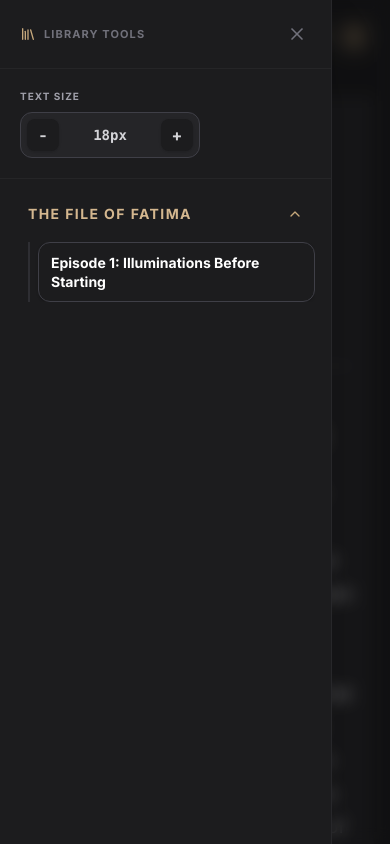
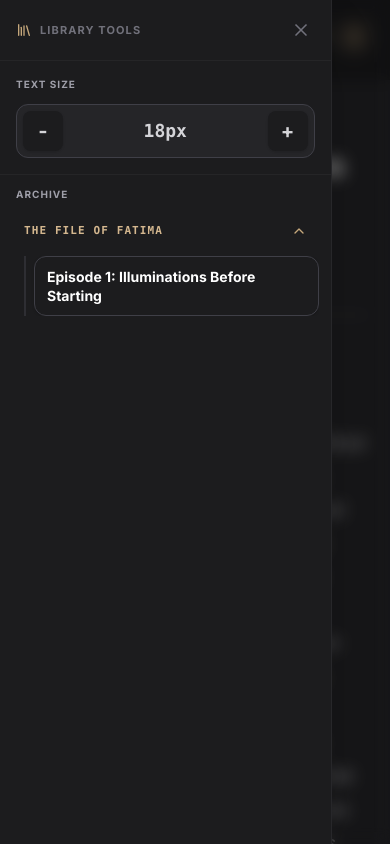
Before and after one commit to hadimh99/concept-atlas, a React (Vite) app in the folder concept-ui/: page / in a window 390 px wide. Both pictures are taken after a click on the button 257 px from the left and 37 px from the top of the page. Shown: the top 844 px of the page. Built offline with nearby package versions, Linux system fonts and the light colour scheme; a web font is replaced by a local one.

Commit message:
UI Architecture: Restored desktop customize location, fixed edge-to-edge mobile, and stripped react state from scroll to restore iOS physics

```diff
--- a/concept-ui/src/App.jsx
+++ b/concept-ui/src/App.jsx
@@ -470,9 +470,13 @@ const QuranReader = ({ activeFontFamily, fontStyle, setFontStyle, handleSurahSel
 const TranscriptLibrary = ({ transcripts }) => {
   const [activeDoc, setActiveDoc] = useState(transcripts[0]);
   const [isArchiveOpen, setIsArchiveOpen] = useState(true);
-  const [isCustomiseOpen, setIsCustomiseOpen] = useState(true);
   const [isMobileDrawerOpen, setIsMobileDrawerOpen] = useState(true);
   const [fontSize, setFontSize] = useState(18);
+
+  // Direct DOM Refs for High-Performance Scrolling (Zero Re-renders)
+  const maxScrollYRef = useRef(0);
+  const returnDesktopRef = useRef(null);
+  const returnMobileRef = useRef(null);
 
   // Group transcripts by Series dynamically
   const groupedTranscripts = useMemo(() => {
@@ -503,23 +507,51 @@ const TranscriptLibrary = ({ transcripts }) => {
     mainTitle = activeDoc.title.replace(seriesTitle + ' - ', '');
   }
 
-  // --- PERFORMANCE FIX: Track scroll with a Ref to prevent React re-rendering on every pixel ---
-  const maxScrollYRef = useRef(0);
-  const [showReturn, setShowReturn] = useState(false);
-
+  // HIGH-PERFORMANCE SCROLL TRACKER
   useEffect(() => {
     let ticking = false;
     const handleScroll = () => {
       if (!ticking) {
         window.requestAnimationFrame(() => {
           const y = window.scrollY;
+
           if (y >= maxScrollYRef.current - 50) {
+            // User is at the bottom of their read - update max and HIDE buttons
             maxScrollYRef.current = Math.max(y, maxScrollYRef.current);
-            if (showReturn) setShowReturn(false);
+            if (returnDesktopRef.current) {
+              returnDesktopRef.current.style.opacity = '0';
+              returnDesktopRef.current.style.pointerEvents = 'none';
+              returnDesktopRef.current.style.transform = 'translateY(-50%) translateX(20px)';
+            }
+            if (returnMobileRef.current) {
+              returnMobileRef.current.style.opacity = '0';
+              returnMobileRef.current.style.pointerEvents = 'none';
+              returnMobileRef.current.style.transform = 'translateY(20px) scale(0.8)';
+            }
           } else if (maxScrollYRef.current - y > 1500) {
-            if (!showReturn) setShowReturn(true);
+            // User scrolled UP significantly - SHOW buttons
+            if (returnDesktopRef.current) {
+              returnDesktopRef.current.style.opacity = '1';
+              returnDesktopRef.current.style.pointerEvents = 'auto';
+              returnDesktopRef.current.style.transform = 'translateY(-50%) translateX(0px)';
+            }
+            if (returnMobileRef.current) {
+              returnMobileRef.current.style.opacity = '1';
+              returnMobileRef.current.style.pointerEvents = 'auto';
+              returnMobileRef.current.style.transform = 'translateY(0px) scale(1)';
+            }
           } else {
-            if (showReturn) setShowReturn(false);
+            // User is within standard reading threshold - HIDE buttons
+            if (returnDesktopRef.current) {
+              returnDesktopRef.current.style.opacity = '0';
+              returnDesktopRef.current.style.pointerEvents = 'none';
+              returnDesktopRef.current.style.transform = 'translateY(-50%) translateX(20px)';
+            }
+            if (returnMobileRef.current) {
+              returnMobileRef.current.style.opacity = '0';
+              returnMobileRef.current.style.pointerEvents = 'none';
+              returnMobileRef.current.style.transform = 'translateY(20px) scale(0.8)';
+            }
           }
           ticking = false;
         });
@@ -528,11 +560,10 @@ const TranscriptLibrary = ({ transcripts }) => {
     };
     window.addEventListener('scroll', handleScroll, { passive: true });
     return () => window.removeEventListener('scroll', handleScroll);
-  }, [showReturn]);
+  }, []);
 
   const jumpBack = () => {
     window.scrollTo({ top: maxScrollYRef.current, behavior: 'smooth' });
-    setTimeout(() => setShowReturn(false), 150);
   };
 
   const parseFormatting = (text) => {
@@ -555,8 +586,7 @@ const TranscriptLibrary = ({ transcripts }) => {
             onClick={() => toggleSeries(groupSeriesName)}
             className="flex items-center justify-between py-2 px-3 hover:bg-zinc-100 dark:hover:bg-[#2c2c2e] rounded-lg transition-colors group cursor-pointer"
           >
-            {/* ENLARGED, BOLD SERIES TITLE */}
-            <span className="text-sm sm:text-base font-sans font-extrabold uppercase tracking-widest text-[#c6a87c] dark:text-[#d4b78f] group-hover:text-[#b09265] transition-colors text-left flex-1 pr-4 leading-relaxed">
+            <span className="text-[11px] font-mono font-bold uppercase tracking-widest text-[#c6a87c] dark:text-[#d4b78f] group-hover:text-[#b09265] transition-colors text-left flex-1 pr-4 leading-relaxed">
               {groupSeriesName}
             </span>
             {expandedSeries[groupSeriesName] ? <ChevronUp className="w-4 h-4 text-[#c6a87c] shrink-0" /> : <ChevronDown className="w-4 h-4 text-zinc-500 shrink-0" />}
@@ -580,33 +610,67 @@ const TranscriptLibrary = ({ transcripts }) => {
     </div>
   );
 
+  // Shared Tool Drawer (Resizer + Archive)
+  const LibraryTools = ({ isMobile }) => (
+    <div className="flex flex-col h-full">
+      <div className="p-4 sm:p-5 border-b border-zinc-100 dark:border-zinc-800/80 shrink-0 flex justify-between items-center">
+        <h2 className="text-[11px] font-bold text-zinc-500 uppercase tracking-widest flex items-center gap-2"><LibraryIcon className="w-4 h-4 text-[#c6a87c]" /> Library Tools</h2>
+        {isMobile ? (
+          <button onClick={() => setIsMobileDrawerOpen(false)} className="p-1"><X className="w-5 h-5 text-zinc-500" /></button>
+        ) : (
+          <button onClick={() => setIsArchiveOpen(false)} className="p-1 hover:bg-zinc-100 dark:hover:bg-zinc-800 rounded-full transition-colors cursor-pointer"><X className="w-4 h-4 text-zinc-500" /></button>
+        )}
+      </div>
+
+      {/* TEXT RESIZER STRETCHED FULL WIDTH */}
+      <div className="p-4 sm:p-5 border-b border-zinc-100 dark:border-zinc-800/80 shrink-0">
+        <span className="text-[10px] font-bold uppercase tracking-widest text-zinc-400 block mb-3">Text Size</span>
+        <div className="flex items-center justify-between bg-zinc-50 dark:bg-[#252528] rounded-xl p-1.5 sm:p-2 border border-zinc-200 dark:border-zinc-700 w-full">
+          <button onClick={() => setFontSize(Math.max(14, fontSize - 1))} className="w-10 h-10 sm:w-12 sm:h-12 flex items-center justify-center rounded-lg bg-white dark:bg-[#1c1c1e] text-zinc-600 dark:text-zinc-300 font-bold shadow-sm text-xl cursor-pointer hover:bg-zinc-50 dark:hover:bg-zinc-800 transition-colors">-</button>
+          <span className="text-lg font-mono font-bold text-zinc-700 dark:text-zinc-300 flex-grow text-center">{fontSize}px</span>
+          <button onClick={() => setFontSize(Math.min(28, fontSize + 1))} className="w-10 h-10 sm:w-12 sm:h-12 flex items-center justify-center rounded-lg bg-white dark:bg-[#1c1c1e] text-zinc-600 dark:text-zinc-300 font-bold shadow-sm text-xl cursor-pointer hover:bg-zinc-50 dark:hover:bg-zinc-800 transition-colors">+</button>
+        </div>
+      </div>
+
+      <div className="p-3 sm:p-4 overflow-y-auto smart-scrollbar flex-grow flex flex-col gap-2">
+        <span className="text-[10px] font-bold uppercase tracking-widest text-zinc-400 block ml-1 mb-1">Archive</span>
+        <ArchiveList />
+      </div>
+    </div>
+  );
+
   return (
-    <div className="w-full min-h-screen pt-24 sm:pt-32 pb-32 flex justify-center font-sans relative">
+    // Note: px-0 on mobile forces edge-to-edge. Desktop keeps px-6 lg:px-8.
+    <div className="w-full min-h-screen pt-20 sm:pt-32 pb-32 flex justify-center font-sans relative px-0 sm:px-6 lg:px-8">
 
       {/* --- DESKTOP RETURN TO READING BUTTON --- */}
+      <button
+        ref={returnDesktopRef}
+        onClick={jumpBack}
+        style={{ opacity: 0, pointerEvents: 'none', transform: 'translateY(-50%) translateX(20px)' }}
+        className="hidden md:flex fixed top-1/2 right-4 lg:right-6 z-[100] bg-white dark:bg-[#252528] text-[#c6a87c] border border-zinc-200 dark:border-zinc-800 p-2.5 rounded-full shadow-2xl flex-col items-center gap-3 cursor-pointer hover:scale-105 transition-all duration-300"
+      >
+        <span style={{ writingMode: 'vertical-rl' }} className="text-[10px] font-bold uppercase tracking-widest mb-2 mt-1">Return to Reading</span>
+        <ArrowDown className="w-4 h-4 animate-bounce mb-1" />
+      </button>
+
+      {/* --- MOBILE RETURN TO READING BUTTON ('R' Module) --- */}
+      <button
+        ref={returnMobileRef}
+        onClick={jumpBack}
+        style={{ opacity: 0, pointerEvents: 'none', transform: 'translateY(20px) scale(0.8)' }}
+        className="md:hidden fixed bottom-6 right-6 z-[100] w-12 h-12 bg-zinc-900 dark:bg-[#e4d3ba] text-[#d4b78f] dark:text-[#5c4a30] border border-zinc-700 dark:border-zinc-300 rounded-full shadow-2xl flex flex-col items-center justify-center cursor-pointer transition-all duration-300"
+      >
+        <span className="font-extrabold text-[14px] leading-none mt-1">R</span>
+        <ArrowDown className="w-3.5 h-3.5 animate-bounce mt-0.5" />
+      </button>
+
+
+      {/* --- FLOATING ARCHIVE TOGGLE (Visible when sidebar is hidden) --- */}
       <AnimatePresence>
-        {showReturn && (
-          <motion.button
-            initial={{ opacity: 0, x: 20 }} animate={{ opacity: 1, x: 0 }} exit={{ opacity: 0, x: 20 }}
-            onClick={jumpBack}
-            className="hidden md:flex fixed top-1/2 right-4 lg:right-6 -translate-y-1/2 z-[100] bg-white dark:bg-[#252528] text-[#c6a87c] border border-zinc-200 dark:border-zinc-800 p-2.5 rounded-full shadow-2xl flex-col items-center gap-3 cursor-pointer hover:scale-105 transition-transform"
-          >
-            <span style={{ writingMode: 'vertical-rl' }} className="text-[10px] font-bold uppercase tracking-widest mb-2 mt-1">Return to Reading</span>
-            <ArrowDown className="w-4 h-4 animate-bounce mb-1" />
-          </motion.button>
-        )}
-      </AnimatePresence>
-
-      {/* --- MOBILE RETURN TO READING BUTTON ('R' Module Bottom Right) --- */}
-      <AnimatePresence>
-        {showReturn && (
-          <motion.button
-            initial={{ opacity: 0, scale: 0.8, y: 20 }} animate={{ opacity: 1, scale: 1, y: 0 }} exit={{ opacity: 0, scale: 0.8, y: 20 }}
-            onClick={jumpBack}
-            className="md:hidden fixed bottom-6 right-6 z-[100] w-12 h-12 bg-zinc-900 dark:bg-[#e4d3ba] text-[#d4b78f] dark:text-[#5c4a30] border border-zinc-700 dark:border-zinc-300 rounded-full shadow-2xl flex flex-col items-center justify-center cursor-pointer"
-          >
-            <span className="font-extrabold text-[14px] leading-none mt-1">R</span>
-            <ArrowDown className="w-3.5 h-3.5 animate-bounce mt-0.5" />
+        {!isArchiveOpen && (
+          <motion.button initial={{ opacity: 0, x: -20 }} animate={{ opacity: 1, x: 0 }} exit={{ opacity: 0, x: -20 }} onClick={() => setIsArchiveOpen(true)} className="hidden md:block fixed top-32 left-8 z-50 p-3 bg-white dark:bg-[#252528] border border-zinc-200 dark:border-zinc-800 shadow-xl rounded-full text-zinc-500 hover:text-[#c6a87c] transition-colors cursor-pointer group" title="Open Archive">
+            <LibraryIcon className="w-5 h-5 group-hover:scale-110 transition-transform" />
           </motion.button>
         )}
       </AnimatePresence>
@@ -624,23 +688,6 @@ const TranscriptLibrary = ({ transcripts }) => {
         )}
       </AnimatePresence>
 
-      {/* --- DESKTOP FLOATING TOGGLES --- */}
-      <div className="hidden md:block">
-        <AnimatePresence>
-          {!isArchiveOpen && (
-            <motion.button initial={{ opacity: 0, x: -20 }} animate={{ opacity: 1, x: 0 }} exit={{ opacity: 0, x: -20 }} onClick={() => setIsArchiveOpen(true)} className="fixed top-32 left-8 z-50 p-3 bg-white dark:bg-[#252528] border border-zinc-200 dark:border-zinc-800 shadow-xl rounded-full text-zinc-500 hover:text-[#c6a87c] transition-colors cursor-pointer group" title="Open Archive">
-              <LibraryIcon className="w-5 h-5 group-hover:scale-110 transition-transform" />
-            </motion.button>
-          )}
-        </AnimatePresence>
-        <AnimatePresence>
-          {!isCustomiseOpen && (
-            <motion.button initial={{ opacity: 0, x: 20 }} animate={{ opacity: 1, x: 0 }} exit={{ opacity: 0, x: 20 }} onClick={() => setIsCustomiseOpen(true)} className="fixed top-32 right-8 z-50 p-3 bg-white dark:bg-[#252528] border border-zinc-200 dark:border-zinc-800 shadow-xl rounded-full text-zinc-500 hover:text-[#c6a87c] transition-colors cursor-pointer group" title="Open Customise">
-              <Settings2 className="w-5 h-5 group-hover:scale-110 transition-transform" />
-            </motion.button>
-          )}
-        </AnimatePresence>
-      </div>
 
       {/* --- MOBILE UNIFIED DRAWER --- */}
       <AnimatePresence>
@@ -657,49 +704,26 @@ const TranscriptLibrary = ({ transcripts }) => {
               initial={{ x: '-100%' }} animate={{ x: 0 }} exit={{ x: '-100%' }} transition={{ type: "spring", damping: 25, stiffness: 200 }}
               className="md:hidden fixed top-0 bottom-0 left-0 w-[85vw] max-w-[340px] bg-white dark:bg-[#1c1c1e] z-[200] shadow-2xl border-r border-zinc-200 dark:border-zinc-800 flex flex-col overflow-hidden"
             >
-              <div className="p-5 border-b border-zinc-100 dark:border-zinc-800/80 shrink-0 flex justify-between items-center">
-                <h2 className="text-[11px] font-bold text-zinc-500 uppercase tracking-widest flex items-center gap-2"><LibraryIcon className="w-4 h-4 text-[#c6a87c]" /> Library Tools</h2>
-                <button onClick={() => setIsMobileDrawerOpen(false)} className="p-1"><X className="w-5 h-5 text-zinc-500" /></button>
-              </div>
-
-              {/* MINIMIZED TEXT RESIZER FOR MOBILE */}
-              <div className="p-5 border-b border-zinc-100 dark:border-zinc-800/80 shrink-0">
-                <span className="text-[10px] font-bold uppercase tracking-widest text-zinc-400 block mb-2">Text Size</span>
-                <div className="flex items-center justify-between bg-zinc-50 dark:bg-[#252528] rounded-xl p-1.5 border border-zinc-200 dark:border-zinc-700 w-[180px]">
-                  <button onClick={() => setFontSize(Math.max(14, fontSize - 1))} className="w-8 h-8 flex items-center justify-center rounded-lg bg-white dark:bg-[#1c1c1e] text-zinc-600 dark:text-zinc-300 font-bold shadow-sm text-base">-</button>
-                  <span className="text-sm font-mono font-bold text-zinc-700 dark:text-zinc-300">{fontSize}px</span>
-                  <button onClick={() => setFontSize(Math.min(28, fontSize + 1))} className="w-8 h-8 flex items-center justify-center rounded-lg bg-white dark:bg-[#1c1c1e] text-zinc-600 dark:text-zinc-300 font-bold shadow-sm text-base">+</button>
-                </div>
-              </div>
-
-              <div className="p-4 overflow-y-auto smart-scrollbar flex-grow flex flex-col gap-2">
-                <ArchiveList />
-              </div>
+              <LibraryTools isMobile={true} />
             </motion.div>
           </>
         )}
       </AnimatePresence>
 
 
-      {/* --- DESKTOP THREE-PILLAR LAYOUT ENGINE --- */}
-      <div className="w-full max-w-[1600px] px-4 sm:px-6 lg:px-8 flex justify-between items-start gap-0 lg:gap-8">
-
-        {/* Left Pillar: Archive */}
-        <motion.div animate={{ width: isArchiveOpen ? 320 : 0, opacity: isArchiveOpen ? 1 : 0 }} className="hidden md:block shrink-0 overflow-visible transition-all duration-500 ease-in-out">
+      {/* --- DESKTOP 2-PILLAR LAYOUT ENGINE --- */}
+      <div className="w-full max-w-[1400px] mx-auto flex items-start gap-0 md:gap-8 lg:gap-12">
+
+        {/* Left Pillar: Unified Archive & Customise */}
+        <motion.div animate={{ width: isArchiveOpen ? 320 : 0, opacity: isArchiveOpen ? 1 : 0 }} className="hidden md:block shrink-0 overflow-hidden transition-all duration-400 ease-in-out">
           <div className="w-[320px] bg-white dark:bg-[#252528] border border-zinc-200 dark:border-zinc-800/80 rounded-2xl flex flex-col sticky top-32 shadow-sm max-h-[calc(100vh-160px)]">
-            <div className="p-4 border-b border-zinc-100 dark:border-zinc-800/60 shrink-0 flex justify-between items-center">
-              <h2 className="text-[11px] font-bold text-zinc-500 dark:text-zinc-400 uppercase tracking-widest flex items-center gap-2"><LibraryIcon className="w-3.5 h-3.5 text-[#c6a87c]" /> Archive</h2>
-              <button onClick={() => setIsArchiveOpen(false)} className="text-zinc-400 hover:text-zinc-600 dark:hover:text-zinc-300 transition-colors cursor-pointer"><X className="w-4 h-4" /></button>
-            </div>
-            <div className="p-3 overflow-y-auto smart-scrollbar flex-grow flex flex-col gap-1">
-              <ArchiveList />
-            </div>
+            <LibraryTools isMobile={false} />
           </div>
         </motion.div>
 
-        {/* Center Pillar: Pure Canvas */}
-        <div className="flex-grow w-full flex justify-center max-w-4xl mx-auto transition-all duration-500">
-          <div className="w-full bg-white dark:bg-[#252528] sm:border border-zinc-200 dark:border-zinc-800/80 sm:rounded-2xl px-5 py-10 sm:p-12 sm:shadow-sm">
+        {/* Center Pillar: Pure Canvas (Edge-to-Edge on Mobile) */}
+        <div className="flex-1 min-w-0 w-full flex justify-center transition-all duration-500">
+          <div className="w-full max-w-4xl mx-auto bg-white dark:bg-[#252528] sm:border border-zinc-200 dark:border-zinc-800/80 sm:rounded-2xl px-5 sm:px-12 py-10 sm:py-12 shadow-sm">
 
             {/* The Structured Editorial Header */}
             <header className="mb-10 sm:mb-12">
@@ -733,29 +757,11 @@ const TranscriptLibrary = ({ transcripts }) => {
                   <blockquote key={idx} className="pl-6 sm:pl-8 py-2 my-10 border-l-[3px] border-[#c6a87c] font-medium text-zinc-900 dark:text-zinc-100 italic font-serif" style={{ fontSize: `${fontSize * 1.15}px`, lineHeight: 1.6 }}>"{parseFormatting(block.text)}"</blockquote>
                 );
                 if (block.type === 'divider') return <div key={idx} className="flex justify-center py-10"><span className="w-12 h-1 rounded-full bg-zinc-300 dark:bg-zinc-700"></span></div>;
-                return <p key={idx} className="mb-6">{parseFormatting(block.text)}</p>;
+                return <p key={idx} className="mb-6 text-left">{parseFormatting(block.text)}</p>;
               })}
             </div>
           </div>
         </div>
-
-        {/* Right Pillar: Customise */}
-        <motion.div animate={{ width: isCustomiseOpen ? 240 : 0, opacity: isCustomiseOpen ? 1 : 0 }} className="hidden md:block shrink-0 overflow-visible transition-all duration-500 ease-in-out">
-          <div className="w-[240px] bg-white dark:bg-[#252528] border border-zinc-200 dark:border-zinc-800/80 rounded-2xl flex flex-col sticky top-32 shadow-sm">
-            <div className="p-4 border-b border-zinc-100 dark:border-zinc-800/60 flex justify-between items-center">
-              <h2 className="text-[11px] font-bold text-zinc-500 dark:text-zinc-400 uppercase tracking-widest flex items-center gap-2"><Settings2 className="w-3.5 h-3.5 text-[#c6a87c]" /> Customise</h2>
-              <button onClick={() => setIsCustomiseOpen(false)} className="text-zinc-400 hover:text-zinc-600 transition-colors cursor-pointer"><X className="w-4 h-4" /></button>
-            </div>
-            <div className="p-5">
-              <span className="text-[10px] font-bold uppercase tracking-widest text-zinc-400 dark:text-zinc-500 block mb-3">Text Size</span>
-              <div className="flex items-center justify-between bg-zinc-50 dark:bg-[#1c1c1e] rounded-lg p-1.5 border border-zinc-200 dark:border-zinc-800/60 shadow-inner">
-                <button onClick={() => setFontSize(Math.max(14, fontSize - 1))} className="w-8 h-8 flex items-center justify-center rounded hover:bg-white dark:hover:bg-[#2c2c2e] text-zinc-600 dark:text-zinc-300 font-bold shadow-sm cursor-pointer transition-colors">-</button>
-                <span className="text-sm font-mono font-bold text-zinc-700 dark:text-zinc-300">{fontSize}px</span>
-                <button onClick={() => setFontSize(Math.min(28, fontSize + 1))} className="w-8 h-8 flex items-center justify-center rounded hover:bg-white dark:hover:bg-[#2c2c2e] text-zinc-600 dark:text-zinc-300 font-bold shadow-sm cursor-pointer transition-colors">+</button>
-              </div>
-            </div>
-          </div>
-        </motion.div>
 
       </div>
     </div>
```
